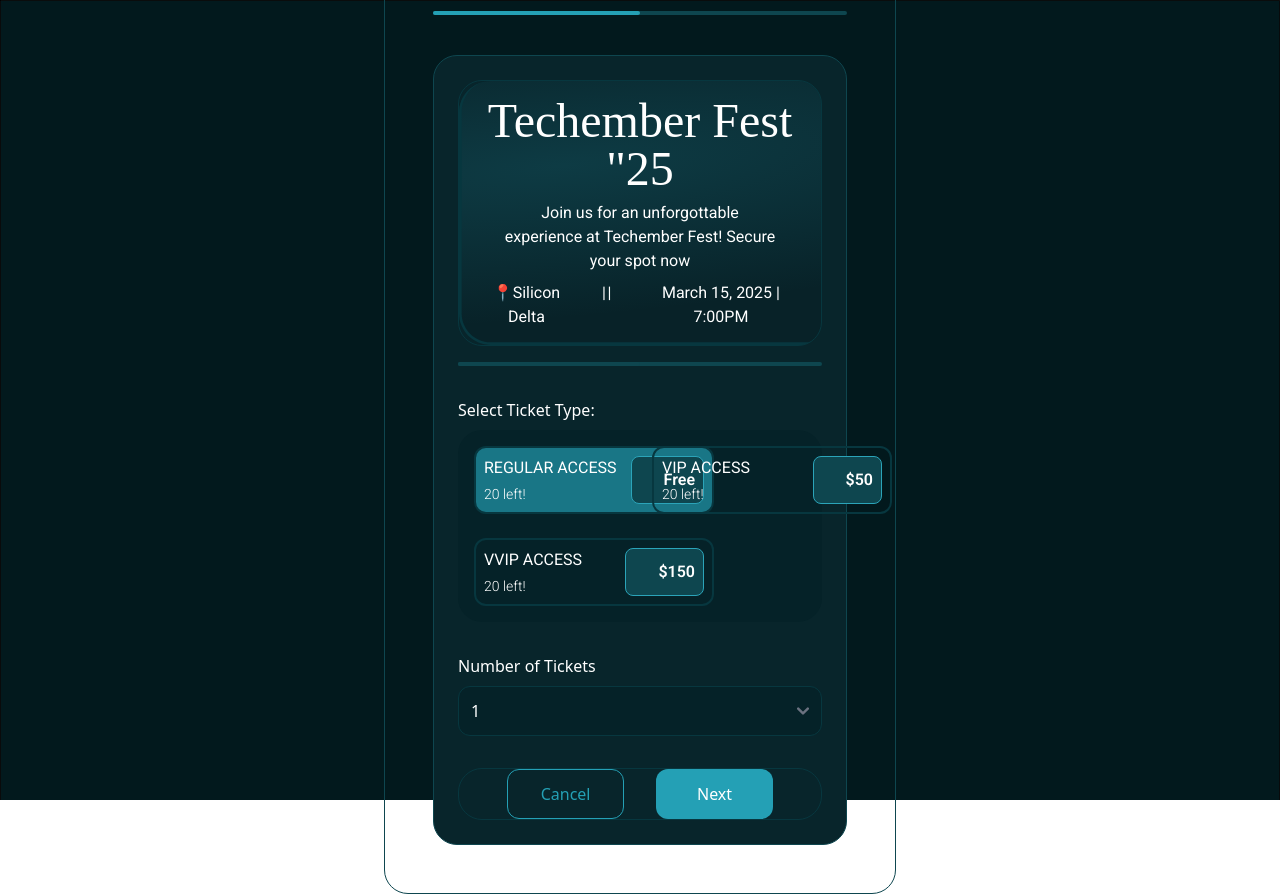
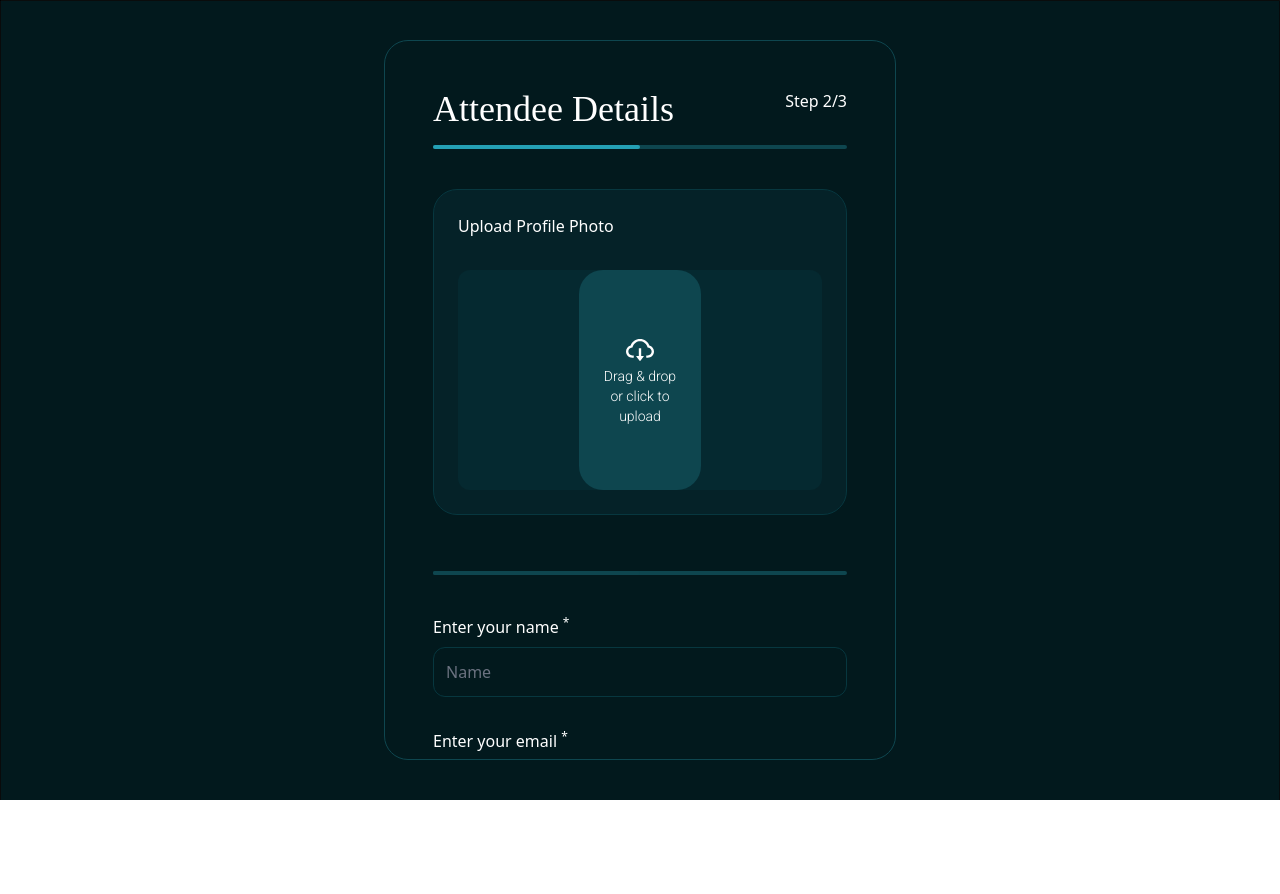
Before and after one commit to Osotatanekeeni/hng12-stage2-ticket-generator, a React (Vite) app: page / in a window 1280 px wide. Both pictures are taken after a click on the button "Next". After the commit the page ends 800 px from the top, so only its background shows below. Built offline with nearby package versions, Linux system fonts and the light colour scheme; a web font is replaced by a local one.

Commit message:
Added Attendee Details Screen

```diff
--- a/package.json
+++ b/package.json
@@ -16,7 +16,9 @@
   "dependencies": {
     "flowbite-react": "^0.8.0",
     "react": "^18.2.0",
-    "react-dom": "^18.2.0"
+    "react-dom": "^18.2.0",
+    "react-hook-form": "^7.54.2",
+    "react-icons": "^5.4.0"
   },
   "devDependencies": {
     "@types/react": "^18.2.67",
--- /dev/null
+++ b/src/Components/AttendeeDetails.tsx
@@ -0,0 +1,119 @@
+/* eslint-disable tailwindcss/no-custom-classname */
+import React, { useContext } from 'react'
+import { AiOutlineCloudDownload } from "react-icons/ai";
+import { TicketifyContext } from '../Context';
+import { SubmitHandler, useForm } from 'react-hook-form';
+
+interface FormInputs {
+    attendeeName: string;
+    attendeeEmail: string;
+    about: string;
+}
+
+function AttendeeDetails() {
+    const { imageUrl, setImageUrl, setAttendeeName, setAttendeeEmail, setAbout } = useContext(TicketifyContext);
+    const { register, handleSubmit, formState: { errors } } = useForm<FormInputs>();
+
+    const handleImageUpload = (event: React.ChangeEvent<HTMLInputElement>) => {
+        const file = event.target.files?.[0];
+        if (file) {
+            const url = URL.createObjectURL(file);
+            setImageUrl(url);
+        }
+    };
+
+    const handleGetTicket: SubmitHandler<FormInputs> = (data) => {
+        setAttendeeName(data.attendeeName);
+        setAttendeeEmail(data.attendeeEmail);
+        setAbout(data.about);
+    }
+    return (
+        <div className='flex w-2/5 flex-col gap-10 overflow-y-auto rounded-3xl border  border-borderColor p-12 text-white' style={{ height: "90vh"}}>
+            <div>
+            <div className='flex justify-between'>
+                <p className='step-heading text-4xl font-light'>Attendee Details</p>
+                <p>Step 2/3</p>
+            </div>
+            <div className='relative mt-4'>
+                <div className='absolute left-0 top-0 h-1 w-2/4 rounded-full bg-teal'></div>
+                <div className='h-1 w-full rounded-full bg-borderColor'></div>
+            </div>
+
+            </div>
+
+            <div className='rounded-3xl border border-borderColor2 bg-container2 p-6'>
+                <p className='mb-8'>Upload Profile Photo</p>
+                <div className='flex justify-center rounded-xl bg-container3'>
+                    <div className='relative flex w-1/3 flex-col items-center rounded-3xl bg-borderColor px-6 py-16 text-center'>
+                    <AiOutlineCloudDownload size={32} />
+                        <p className='text-sm font-light' style={{ fontFamily: "Roboto"}}>Drag & drop or click to upload</p>
+                        <input
+                            type="file"
+                            accept="image/*"
+                            className="absolute inset-0 cursor-pointer opacity-0"
+                            onChange={handleImageUpload}
+                        />
+                    </div>
+                </div>
+                {imageUrl && (
+                    <div className='mt-4'>
+                        <p className='mb-2'>Image Uploaded successfully</p>
+                    </div>
+                )}
+            </div>
+
+            <div className='relative mt-4'>
+                <div className='absolute left-0 top-0 h-1 w-2/4 rounded-full bg-borderColor'></div>
+                <div className='h-1 w-full rounded-full bg-borderColor'></div>
+            </div>
+
+            <form onSubmit={handleSubmit(handleGetTicket)} >
+            <div className=''>
+                <div className='flex flex-col gap-8'>
+                    <div className='flex flex-col gap-2'>
+                    <label>Enter your name <sup>*</sup> </label>
+                    <input
+                        type="text"
+                        placeholder="Name"
+                        {...register('attendeeName', { required: 'Name is required' })}
+                        onChange={(e) => setAttendeeName(e.target.value)}
+                        className='rounded-xl border border-borderColor2 bg-transparent p-3 text-white'
+                    />
+                    {errors.attendeeName && <p className='text-red-500'>{errors.attendeeName.message}</p>}
+                    </div>
+                    <div className='flex flex-col gap-2'>
+                    <label>Enter your email <sup>*</sup> </label>
+                    <input
+                        type="email"
+                        placeholder="Email"
+                        {...register('attendeeEmail', { required: 'Email is required', pattern: { value: /^\S+@\S+$/i, message: 'Invalid email address' } })}
+                        onChange={(e) => setAttendeeEmail(e.target.value)}
+                        className='rounded-xl border border-borderColor2 bg-transparent p-3 text-white'
+                    />
+                    {errors.attendeeEmail && <p className='text-red-500'>{errors.attendeeEmail.message}</p>}
+                    </div>
+                    <div className='flex flex-col gap-2'>
+                    <label>About the project <sup>*</sup></label>
+                    <textarea
+                        placeholder="About the project"
+                        {...register('about', { required: 'About the project is required' })}
+                        onChange={(e) => setAbout(e.target.value)}
+                        className='rounded-xl border border-borderColor2 bg-transparent p-3 text-white'
+                        rows={4}
+                    />
+                    {errors.about && <p className='text-red-500'>{errors.about.message}</p>}
+                    </div>
+                </div>
+            </div>
+
+            <div className='mt-8 flex gap-4'>
+                    <button type="button" className='px-22 w-1/2 rounded-xl border border-teal py-3 text-teal'>Back</button>
+                    <button type="submit" className='px-22 w-1/2 rounded-xl bg-teal py-3'>Get My Free Ticket</button>
+            </div>
+            </form>
+
+        </div>
+      )
+}
+
+export default AttendeeDetails
--- a/src/Components/TicketSelection.tsx
+++ b/src/Components/TicketSelection.tsx
@@ -2,12 +2,14 @@ import React, { useContext, useState } from 'react'
 import SectionColorImage from "../assets/Images/SectionColorImage.svg";
 import { TicketifyContext } from '../Context';
 import '../index.css';
+import AttendeeDetails from './AttendeeDetails';
 function TicketSelection() {
     const { numberOfRegularTickets, setNumberOfRegularTickets, numberOfVipTickets, setNumberOfVipTickets, numberOfVvipTickets, setNumberOfVvipTickets} = useContext(TicketifyContext);
     const [isRegularTicket, setIsRegularTicket] = useState(true);
     const [isVipTicket, setIsVipTicket] = useState(false);
     const [isVvipTicket, setIsVvipTicket] = useState(false);
     const [selectedTicketCount, setSelectedTicketCount] = useState(1);
+    const [currentStep, setCurrentStep] = useState(1);
 
     const handleRegularTicket = () => {
         setIsRegularTicket(true);
@@ -38,6 +40,18 @@ function TicketSelection() {
             maxTickets = numberOfVvipTickets;
         }
         return Array.from({ length: maxTickets }, (_, i) => i + 1);
+    }
+
+    const handlePrevious = () => {
+        setCurrentStep(currentStep - 1);
+    }
+
+    const handleNext = () => {
+        setCurrentStep(2)
+    }
+
+    if (currentStep === 2) {
+        return <AttendeeDetails />
     }
   return (
     <div className='flex w-2/5 flex-col gap-10 rounded-3xl border  border-borderColor p-12 text-white'>
@@ -79,7 +93,7 @@ function TicketSelection() {
                         <p className='whitespace-nowrap'>REGULAR ACCESS</p>
                         <p className='text-sm font-light'>{numberOfRegularTickets} left!</p>
                     </div>
-                    <div className='flex w-auto items-center rounded-lg border border-strokeColor bg-borderColor p-2 pl-8  text-right font-semibold' >
+                    <div className='flex h-3/4 w-auto items-center rounded-lg border border-strokeColor bg-borderColor p-2 pl-8  text-right font-semibold' >
                         <p>Free</p>
                     </div>
                 </div>
@@ -93,7 +107,7 @@ function TicketSelection() {
                         <p className='whitespace-nowrap'>VIP ACCESS</p>
                         <p className='text-sm font-light'>{numberOfVipTickets} left!</p>
                     </div>
-                    <div className='flex w-auto items-center rounded-lg border border-strokeColor bg-borderColor p-2 pl-8   text-right font-semibold' >
+                    <div className='flex h-3/4 w-auto items-center rounded-lg border border-strokeColor bg-borderColor p-2 pl-8   text-right font-semibold' >
                         <p>$50</p>
                     </div>
                 </div>
@@ -104,7 +118,7 @@ function TicketSelection() {
                         <p className='whitespace-nowrap'>VVIP ACCESS</p>
                         <p className='text-sm font-light'>{numberOfVvipTickets} left!</p>
                     </div>
-                    <div className='flex w-auto items-center rounded-lg border border-strokeColor bg-borderColor p-2 pl-8  text-right font-semibold' >
+                    <div className='flex h-3/4 w-auto items-center rounded-lg border border-strokeColor bg-borderColor p-2 pl-8  text-right font-semibold' >
                         <p>$150</p>
                     </div>
                 </div>
@@ -123,7 +137,7 @@ function TicketSelection() {
 
             <div className='mt-8 flex gap-8 rounded-3xl border border-borderColor2 px-12'>
                     <button className='px-22.5 w-1/2 rounded-xl border border-teal py-3 text-teal'>Cancel</button>
-                    <button className='px-22.5 w-1/2 rounded-xl bg-teal py-3'>Next</button>
+                    <button className='px-22.5 w-1/2 rounded-xl bg-teal py-3' onClick={handleNext}>Next</button>
             </div>
         </div>
     </div>
--- a/src/Context.tsx
+++ b/src/Context.tsx
@@ -7,14 +7,41 @@ interface TicketifyContextProps {
   setNumberOfVipTickets: (number: number) => void;
   numberOfVvipTickets: number;
   setNumberOfVvipTickets: (number: number) => void;
+  imageUrl: string;
+  setImageUrl: (url: string) => void;
+  attendeeName: string;
+  setAttendeeName: (name: string) => void;
+  attendeeEmail: string;
+  setAttendeeEmail: (email: string) => void;
+  about: string;
+  setAbout: (about: string) => void;
 }
 
-export const TicketifyContext = createContext<TicketifyContextProps | undefined>(undefined);
+export const TicketifyContext = createContext<TicketifyContextProps>({
+  numberOfRegularTickets: 0,
+  setNumberOfRegularTickets: () => {},
+  numberOfVipTickets: 0,
+  setNumberOfVipTickets: () => {},
+  numberOfVvipTickets: 0,
+  setNumberOfVvipTickets: () => {},
+  imageUrl: "",
+  setImageUrl: () => {},
+  attendeeName: "",
+  setAttendeeName: () => {},
+  attendeeEmail: "",
+  setAttendeeEmail: () => {},
+  about: "",
+  setAbout: () => {}
+});
 
 export const TicketifyProvider = ({ children }: { children: ReactNode }) => {
     const [numberOfRegularTickets, setNumberOfRegularTickets] = useState(20);
     const [numberOfVipTickets, setNumberOfVipTickets] = useState(20);
     const [numberOfVvipTickets, setNumberOfVvipTickets] = useState(20);
+    const [imageUrl, setImageUrl] = useState("");
+    const [attendeeName, setAttendeeName] = useState("");
+    const [attendeeEmail, setAttendeeEmail] = useState("");
+    const [about, setAbout] = useState("");
 
   return (
     <TicketifyContext.Provider value={{
@@ -23,7 +50,15 @@ export const TicketifyProvider = ({ children }: { children: ReactNode }) => {
         numberOfVipTickets,
         setNumberOfVipTickets,
         numberOfVvipTickets,
-        setNumberOfVvipTickets
+        setNumberOfVvipTickets,
+        imageUrl,
+        setImageUrl,
+        attendeeName,
+        setAttendeeName,
+        attendeeEmail,
+        setAttendeeEmail,
+        about,
+        setAbout
       }}>
         {children}
       </TicketifyContext.Provider>
--- a/src/index.css
+++ b/src/index.css
@@ -4,7 +4,7 @@
 
 @font-face {
     font-family: 'JejuMyeongjo';
-    src: url('./assets/Fonts/jejumyeongjo-regular.ttf') format('ttf');
+    src: url('./assets/Fonts/JejuMyeongjo-Regular.ttf') format('ttf');
     font-weight: normal;
     font-style: normal;
   }
--- a/tailwind.config.js
+++ b/tailwind.config.js
@@ -12,7 +12,8 @@ export default {
         container: "#08252B",
         container2: "#052228",
         accessColor: "#197686",
-        strokeColor: "#2BA4B9"
+        strokeColor: "#2BA4B9",
+        container3: "#052930"
 
       },
       backgroundImage: {
```
Also changed, not shown: 1 other file (tests, documents, lock files or other folders).
